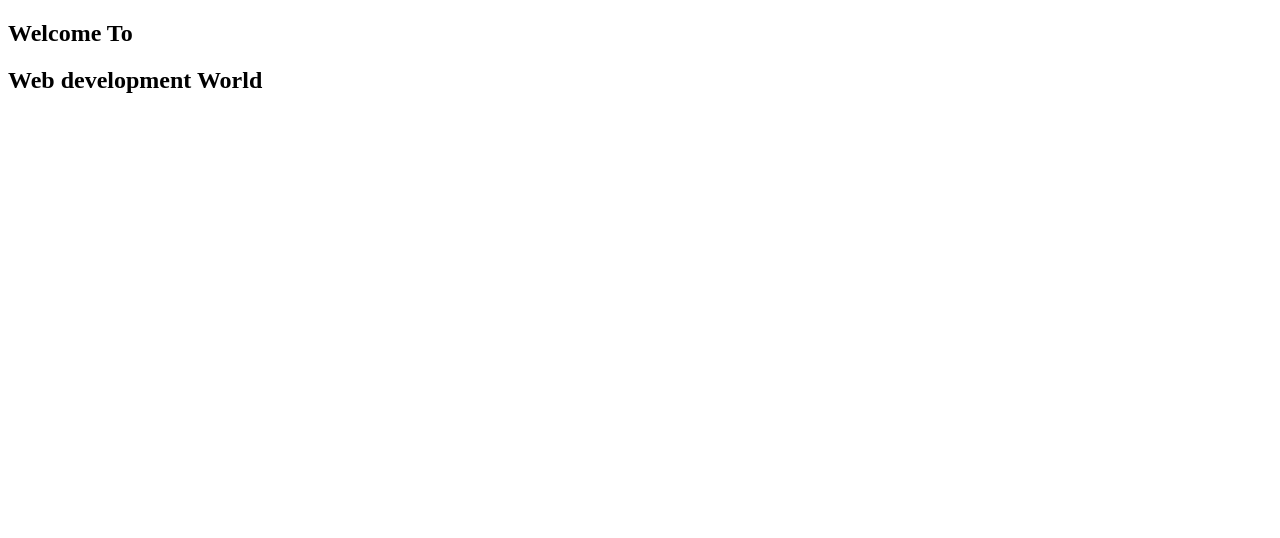
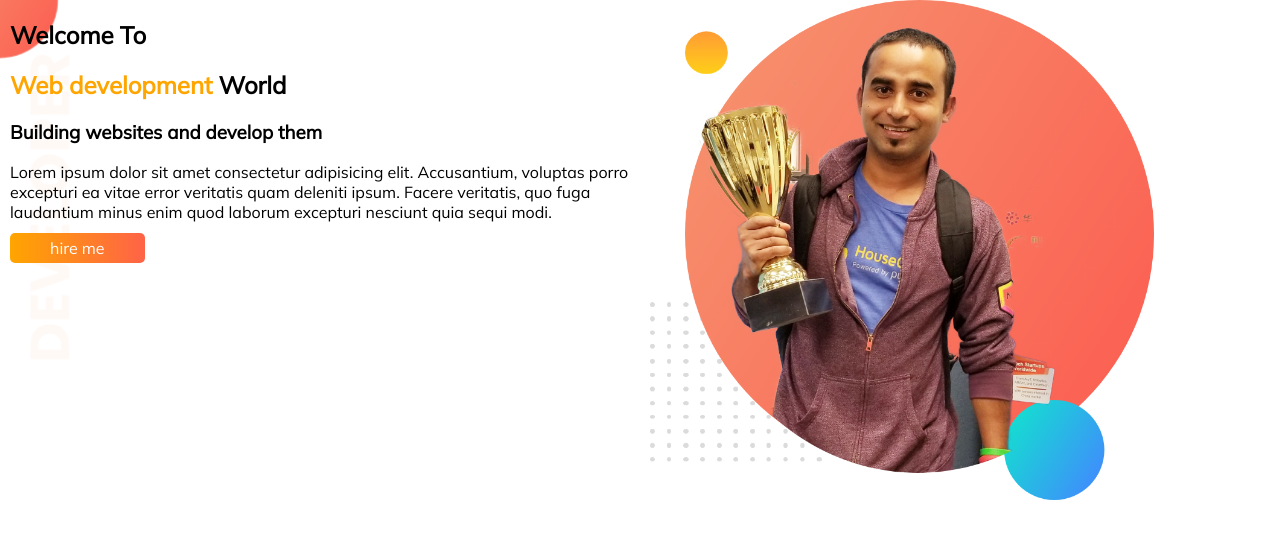
Before and after one commit to nerrAlam/developer-portfolio, a plain HTML site: page index.html in a window 1280 px wide. Drawn offline with Linux system fonts and the light colour scheme; a web font is replaced by a local one.

Commit message:
first section done

```diff
--- a/index.html
+++ b/index.html
@@ -5,12 +5,23 @@
     <meta http-equiv="X-UA-Compatible" content="IE=edge">
     <meta name="viewport" content="width=device-width, initial-scale=1.0">
     <title>developer-portfolio</title>
+    <link rel="preconnect" href="https://fonts.googleapis.com">
+    <link rel="preconnect" href="https://fonts.gstatic.com" crossorigin>
+    <link href="https://fonts.googleapis.com/css2?family=Dancing+Script&family=Mulish&family=Poppins:ital,wght@0,100;0,200;0,300;0,400;0,500;0,600;0,700;0,800;0,900;1,100;1,200;1,300;1,400;1,500;1,600;1,700;1,800;1,900&family=Smooch&display=swap" rel="stylesheet">
     <link rel="stylesheet" href="style.css">
 </head>
 <body>
-    <section>
-        <h1>Welcome To</h1>
-        <h1>Web development World</h1>
+    <section class="top-banner">
+        <div class="half-width">
+            <h1>Welcome To</h1>
+            <h1><span class="orange-color">Web development</span> World</h1>
+            <h3>Building websites and develop them</h3>
+            <p>Lorem ipsum dolor sit amet consectetur adipisicing elit. Accusantium, voluptas porro excepturi ea vitae error veritatis quam deleniti ipsum. Facere veritatis, quo fuga laudantium minus enim quod laborum excepturi nesciunt quia sequi modi.</p>
+            <a href="#" target="_blank" class="link-button">hire me</a>
+        </div>
+        <div class="half-width">
+             <img src="images/jhankar.png" alt="futani photo">
+        </div>
     </section>
 </body>
 </html>
--- a/style.css
+++ b/style.css
@@ -0,0 +1,37 @@
+body{
+    font-family: 'Mulish', sans-serif;
+    padding: 0;
+    margin: 0;
+}
+
+
+.orange-color{
+    color: orange;
+}
+
+section{
+    display: flex;
+}
+
+.top-banner{
+    background-image: url(images/top-banner.png);
+    background-repeat: no-repeat;
+}
+
+.half-width{
+    width: 50%;
+    padding-left: 10px;
+}
+
+.half-width img{
+    width: 80%;
+}
+
+.link-button{
+    text-decoration: none;
+    background-image: linear-gradient(to right, orange,tomato);
+    padding: 5px 40px;
+    border-radius: 5px;
+    color: white;
+    font-weight: 400;
+}
```
